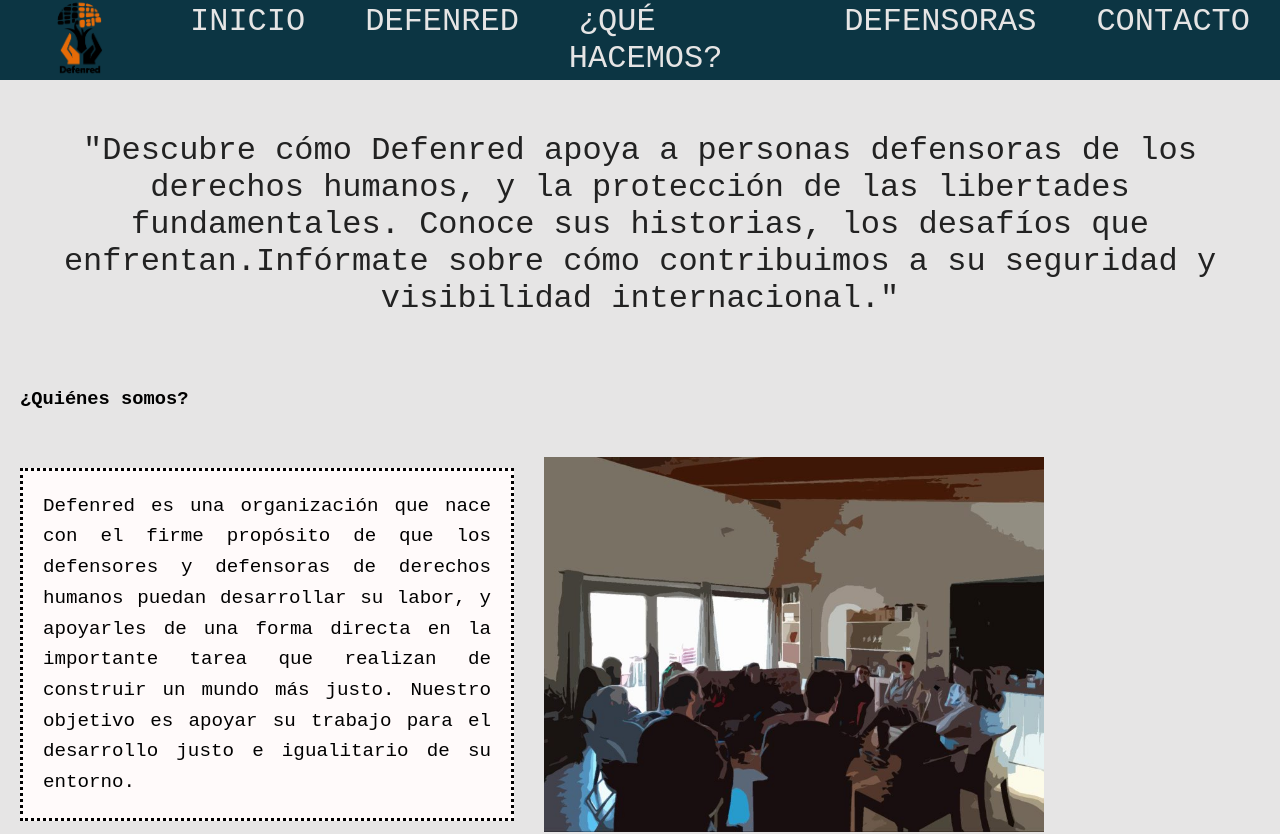
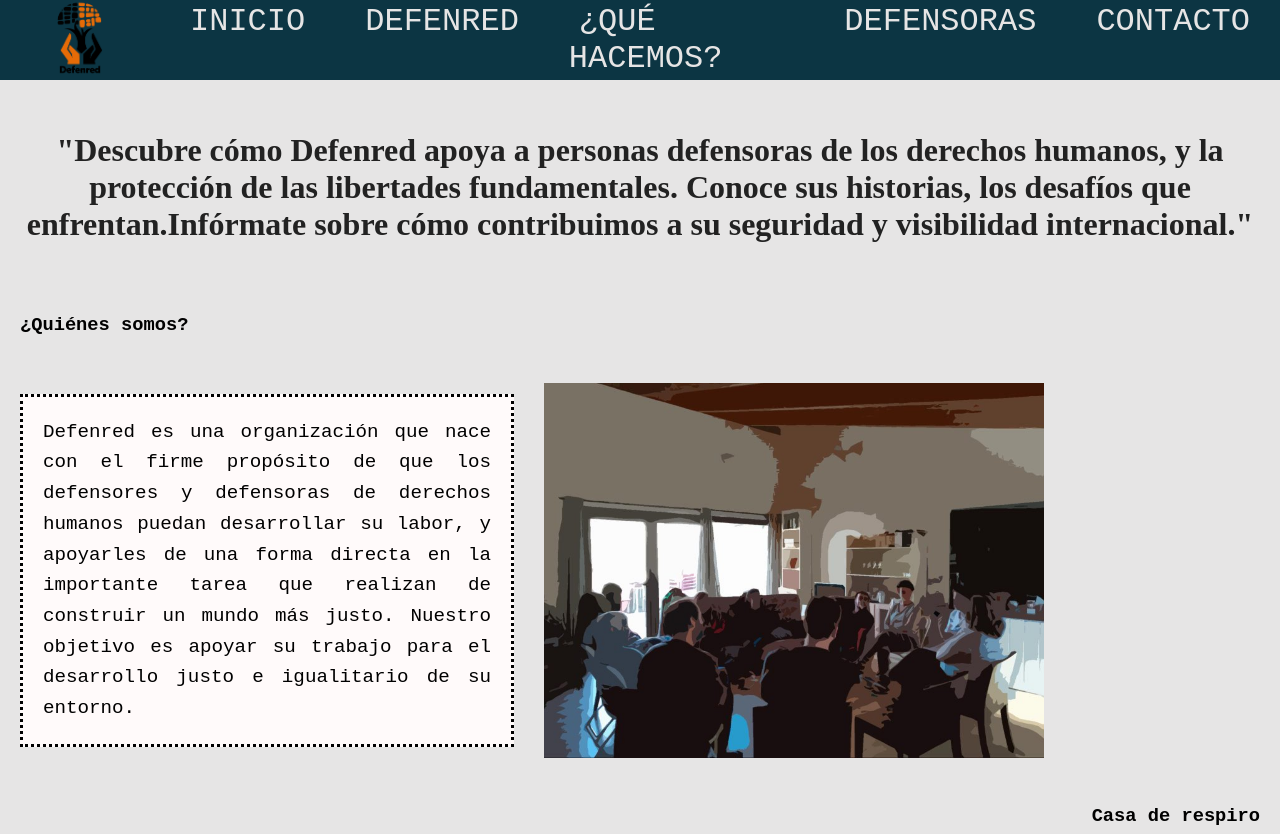
Before and after one commit to InkCapac/DANI_NODE, a React (Vite) app in the folder DEFENRED/: page /Defensoras in a window 1280 px wide. Shown: the top 834 px of the page. Built offline with nearby package versions, Linux system fonts and the light colour scheme.

Commit message:
CAMBIOS 04-02
:)

```diff
--- a/DEFENRED/public/index.html
+++ b/DEFENRED/public/index.html
@@ -14,8 +14,13 @@
     <link rel="stylesheet" href="./css_linkedPages/css_galleryGeneral.css">
     -->
     <link rel="stylesheet" href="https://cdnjs.cloudflare.com/ajax/libs/font-awesome/6.6.0/css/all.min.css"
-            integrity="sha512-Kc323vGBEqzTmouAECnVceyQqyqdsSiqLQISBL29aUW4U/M7pSPA/gEUZQqv1cwx4OnYxTxve5UMg5GT6L4JJg=="
-            crossorigin="anonymous" referrerpolicy="no-referrer" />
+        integrity="sha512-Kc323vGBEqzTmouAECnVceyQqyqdsSiqLQISBL29aUW4U/M7pSPA/gEUZQqv1cwx4OnYxTxve5UMg5GT6L4JJg=="
+        crossorigin="anonymous" referrerpolicy="no-referrer" />
+        <!--Fuentes de Google fonts-->
+    <link rel="preconnect" href="https://fonts.googleapis.com">
+    <link rel="preconnect" href="https://fonts.gstatic.com" crossorigin>
+    <link href="https://fonts.googleapis.com/css2?family=Readex+Pro:wght@160..700&display=swap" rel="stylesheet">
+    <link href="https://fonts.googleapis.com/css2?family=Montserrat:ital,wght@0,100..900;1,100..900&family=Readex+Pro:wght@160..700&display=swap" rel="stylesheet">
 </head>
 
 <body>
--- a/DEFENRED/src/componentes/css/Section.css
+++ b/DEFENRED/src/componentes/css/Section.css
@@ -18,6 +18,8 @@
     padding: 20px;
     text-align: center;
     color: var(--black);
+    font-family: "Montserrat", serif;
+    font-weight: 800;
 }
 
 .quote-defensoras p:hover {
```
